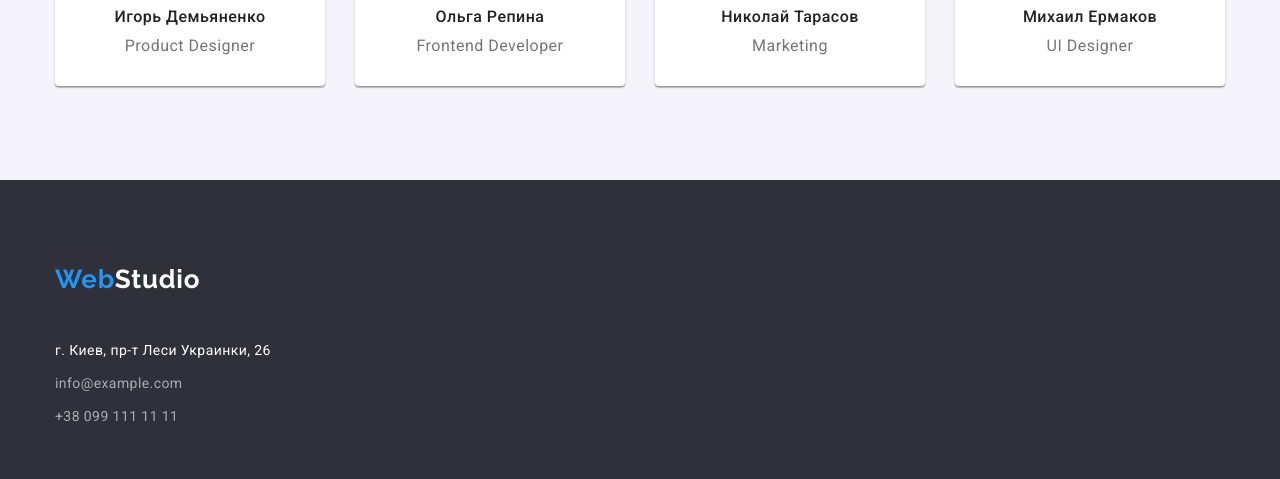
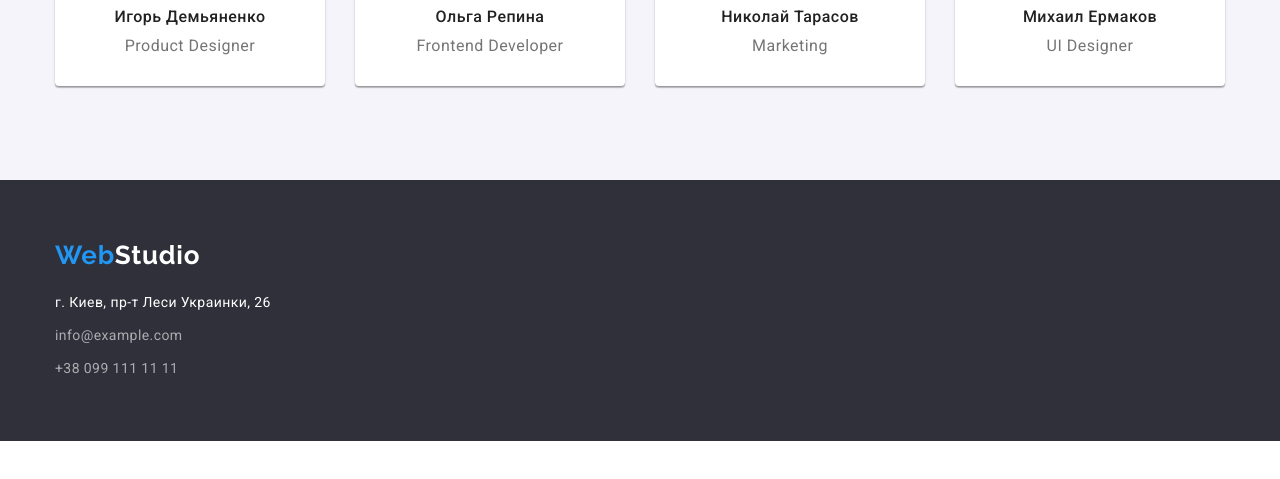
Before and after one commit to pavelloi/goit-markup-hw-03, a plain HTML site: page index.html in a window 1280 px wide. Shown: the part 1673-2152 px from the top of the page. After the commit the page ends 2114 px from the top, so only its background shows below. Drawn offline with nearby package versions, Linux system fonts and the light colour scheme.

Commit message:
готово

```diff
--- a/css/styles.css
+++ b/css/styles.css
@@ -294,6 +294,14 @@ body {
 .footer-logo {
   display: block;
   margin-bottom: 20px;
+  padding: 0;
+  font-family: Raleway, sans-serif;
+  font-weight: 700;
+  font-size: 26px;
+  line-height: 1.19;
+  letter-spacing: 0.03em;
+  color: var(--accent-color);
+  text-decoration: none;
 }
 .address-items {
   margin-bottom: 9px;
```
